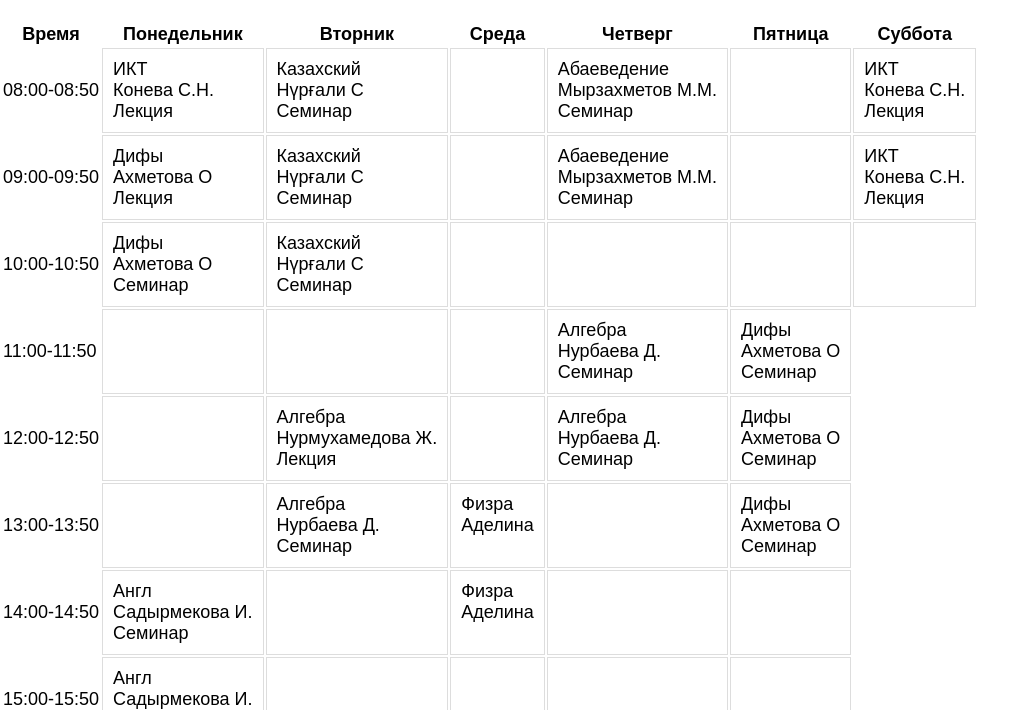
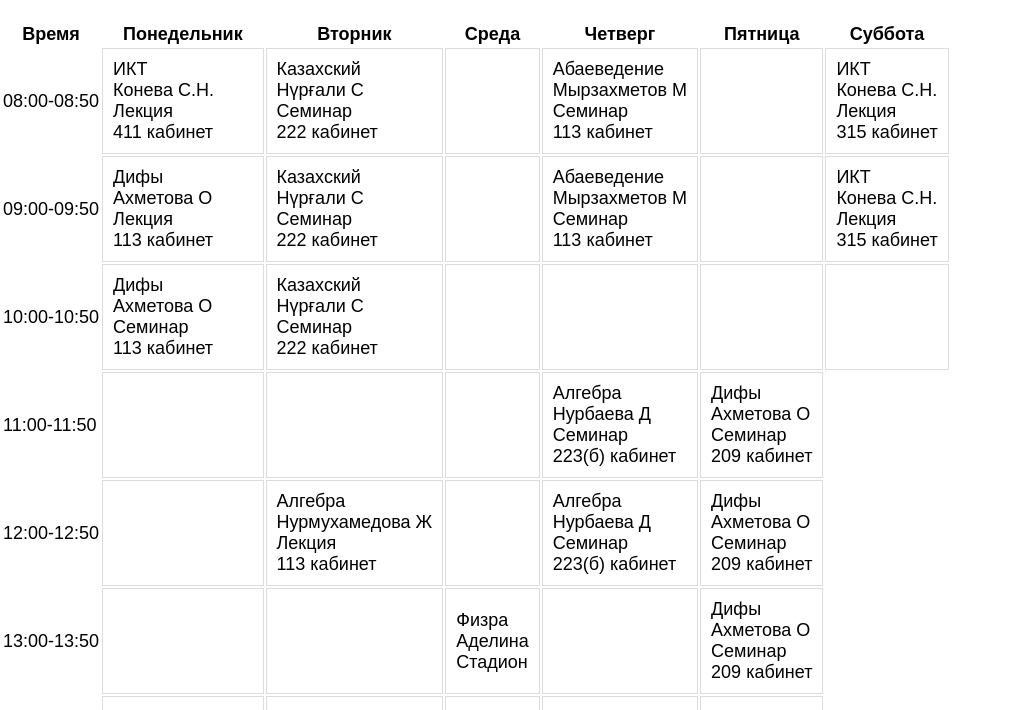
Before and after one commit to munnificent/shcedule.github.io, a plain HTML site: page mor.html in a window 1280 px wide. Shown: the part 90-800 px from the top of the page, without its empty margins (0-1036 px from the left). Drawn offline with Linux system fonts and the light colour scheme.

Commit message:
Update mor.html

```diff
--- a/mor.html
+++ b/mor.html
@@ -24,26 +24,26 @@
     </tr>
     <tr>
       <td>08:00-08:50</td>
-      <td class="cell">ИКТ<br>Конева С.Н.<br>Лекция</td>
-      <td class="cell">Казахский<br>Нүрғали С<br>Семинар</td>
+      <td class="cell">ИКТ<br>Конева С.Н.<br>Лекция<br>411 кабинет</td>
+      <td class="cell">Казахский<br>Нүрғали С<br>Семинар<br>222 кабинет</td>
       <td class="cell">&nbsp;<br>&nbsp;<br>&nbsp;</td>
-      <td class="cell">Абаеведение<br>Мырзахметов М.М. <br>Семинар</td>
+      <td class="cell">Абаеведение<br>Мырзахметов М <br>Семинар<br>113 кабинет</td>
       <td class="cell">&nbsp;<br>&nbsp;<br>&nbsp;</td>
-      <td class="cell">ИКТ<br>Конева С.Н.<br>Лекция</td>
+      <td class="cell">ИКТ<br>Конева С.Н.<br>Лекция<br>315 кабинет</td>
     </tr>
     <tr>
       <td>09:00-09:50</td>
-      <td class="cell">Дифы<br>Ахметова О <br>Лекция</td>
-      <td class="cell">Казахский<br>Нүрғали С<br>Семинар</td>
+      <td class="cell">Дифы<br>Ахметова О <br>Лекция<br>113 кабинет</td>
+      <td class="cell">Казахский<br>Нүрғали С<br>Семинар<br>222 кабинет</td>
       <td class="cell">&nbsp;<br>&nbsp;<br>&nbsp;</td>
-      <td class="cell">Абаеведение<br>Мырзахметов М.М. <br>Семинар</td>
+      <td class="cell">Абаеведение<br>Мырзахметов М<br>Семинар<br>113 кабинет</td>
       <td class="cell">&nbsp;<br>&nbsp;<br>&nbsp;</td>
-      <td class="cell">ИКТ<br>Конева С.Н.<br>Лекция</td>
+      <td class="cell">ИКТ<br>Конева С.Н.<br>Лекция<br>315 кабинет</td>
     </tr>
     <tr>
       <td>10:00-10:50</td>
-      <td class="cell">Дифы<br>Ахметова О <br>Семинар</td>
-      <td class="cell">Казахский<br>Нүрғали С<br>Семинар</td>
+      <td class="cell">Дифы<br>Ахметова О <br>Семинар<br>113 кабинет</td>
+      <td class="cell">Казахский<br>Нүрғали С<br>Семинар<br>222 кабинет</td>
       <td class="cell">&nbsp;<br>&nbsp;<br>&nbsp;</td>
       <td class="cell">&nbsp;<br>&nbsp;<br>&nbsp;</td>
       <td class="cell">&nbsp;<br>&nbsp;<br>&nbsp;</td>
@@ -54,36 +54,36 @@
       <td class="cell">&nbsp;<br>&nbsp;<br>&nbsp;</td>
       <td class="cell">&nbsp;<br>&nbsp;<br>&nbsp;</td>
       <td class="cell">&nbsp;<br>&nbsp;<br>&nbsp;</td>
-      <td class="cell">Алгебра<br>Нурбаева Д.<br>Семинар</td>
-      <td class="cell">Дифы<br>Ахметова О <br>Семинар</td>
+      <td class="cell">Алгебра<br>Нурбаева Д<br>Семинар<br>223(б) кабинет</td>
+      <td class="cell">Дифы<br>Ахметова О <br>Семинар<br>209 кабинет</td>
     </tr>
     <tr>
       <td>12:00-12:50</td>
       <td class="cell">&nbsp;<br>&nbsp;<br>&nbsp;</td>
-      <td class="cell">Алгебра<br>Нурмухамедова Ж.<br>Лекция</td>
+      <td class="cell">Алгебра<br>Нурмухамедова Ж<br>Лекция<br>113 кабинет</td>
       <td class="cell">&nbsp;<br>&nbsp;<br>&nbsp;</td>
-      <td class="cell">Алгебра<br>Нурбаева Д.<br>Семинар</td>
-      <td class="cell">Дифы<br>Ахметова О <br>Семинар</td>
+      <td class="cell">Алгебра<br>Нурбаева Д<br>Семинар<br>223(б) кабинет</td>
+      <td class="cell">Дифы<br>Ахметова О <br>Семинар<br>209 кабинет</td>
     </tr>
     <tr>
       <td>13:00-13:50</td>
       <td class="cell">&nbsp;<br>&nbsp;<br>&nbsp;</td>
-      <td class="cell">Алгебра<br>Нурбаева Д.<br>Семинар</td>
-      <td class="cell">Физра<br>Аделина<br>&nbsp;</td>
       <td class="cell">&nbsp;<br>&nbsp;<br>&nbsp;</td>
-      <td class="cell">Дифы<br>Ахметова О <br>Семинар</td>
+      <td class="cell">Физра<br>Аделина<br>Стадион</td>
+      <td class="cell">&nbsp;<br>&nbsp;<br>&nbsp;</td>
+      <td class="cell">Дифы<br>Ахметова О <br>Семинар<br>209 кабинет</td>
     </tr>
     <tr>
       <td>14:00-14:50</td>
-      <td class="cell">Англ<br>Садырмекова И. <br>Семинар</td>
+      <td class="cell">Англ<br>Садырмекова И<br>Семинар<br>318 кабинет</td>
       <td class="cell">&nbsp;<br>&nbsp;<br>&nbsp;</td>
-      <td class="cell">Физра<br>Аделина<br>&nbsp;</td>
+      <td class="cell">Физра<br>Аделина<br>Стадион</td>
       <td class="cell">&nbsp;<br>&nbsp;<br>&nbsp;</td>
       <td class="cell">&nbsp;<br>&nbsp;<br>&nbsp;</td>
     </tr>
     <tr>
       <td>15:00-15:50</td>
-      <td class="cell">Англ<br>Садырмекова И. <br>Семинар</td>
+      <td class="cell">Англ<br>Садырмекова И. <br>Семинар<br>318 кабинет</td>
       <td class="cell">&nbsp;<br>&nbsp;<br>&nbsp;</td>
       <td class="cell">&nbsp;<br>&nbsp;<br>&nbsp;</td>
       <td class="cell">&nbsp;<br>&nbsp;<br>&nbsp;</td>
```
